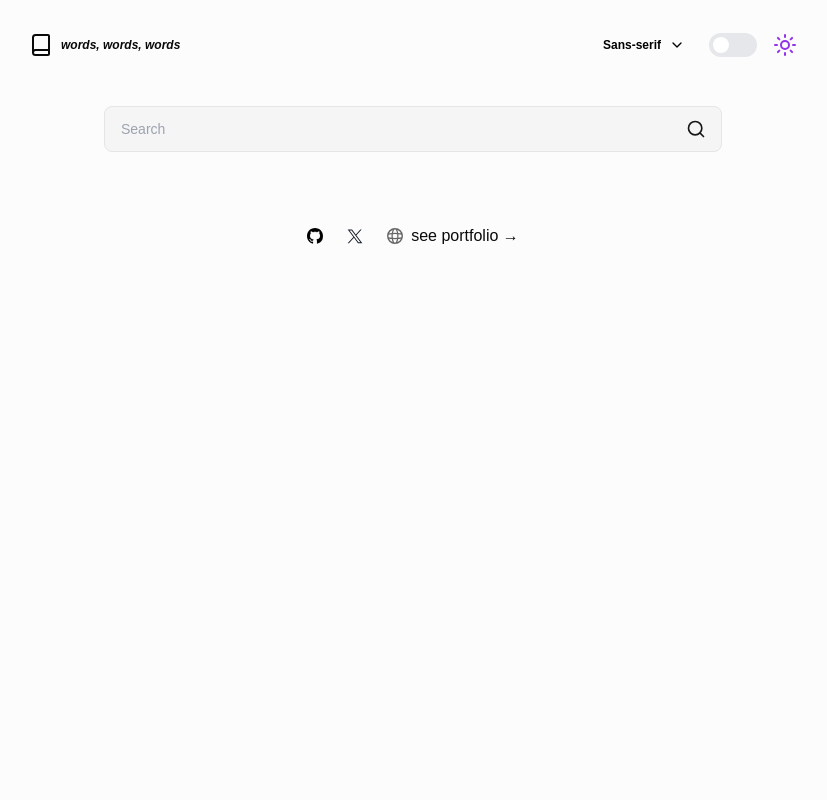
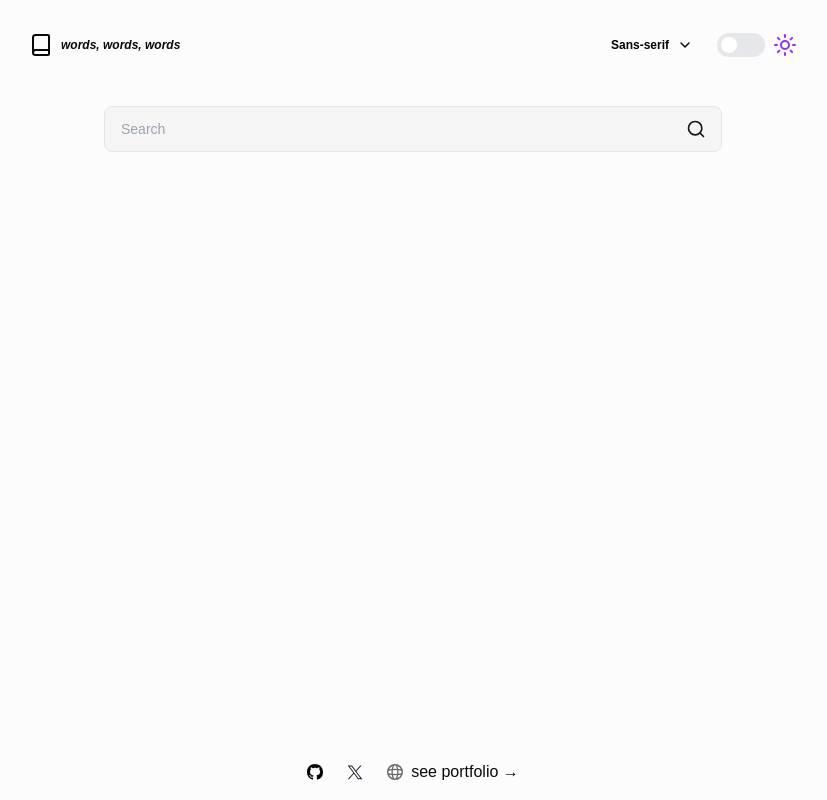
Before and after one commit to gizemnkorkmaz/words-words-words, a Next.js app: page / in a window 1280 px wide. Shown: the whole page, without its empty margins (227-1054 px from the left). Built offline with nearby package versions, Linux system fonts and the light colour scheme.

Commit message:
improve ui

```diff
--- a/app/globals.css
+++ b/app/globals.css
@@ -7,7 +7,10 @@ body {
   max-width: 960px;
   margin: 0 auto;
   transition: background-color 0.3s, color 0.3s;
-
+  height: 100vh;
+  min-height: 100vh;
+  display: flex;
+  flex-direction: column;
 }
 
 @layer base {
--- a/app/page.tsx
+++ b/app/page.tsx
@@ -32,7 +32,7 @@ export default function Home() {
   }, [searchTerm]);
 
   return (
-    <div className="flex flex-col items-center p-4 space-y-4">
+    <div className="flex flex-grow flex-col items-center p-4 space-y-4">
       <SearchInput
         onSearch={(search: string) => {
           setHasError(false);
--- a/components/Header.tsx
+++ b/components/Header.tsx
@@ -18,7 +18,7 @@ export default function Header({ className }: { className?: string }){
   };
 
   return (
-    <header className={`flex flex-wrap items-center justify-between py-8 px-6 sm:px-12 lg:px-24 m-auto ${className}`}>
+    <header className={`flex flex-wrap items-center justify-between py-8 px-6 sm:px-12 lg:px-24 ${className}`}>
       <div className="flex items-center gap-2 hover:opacity-60 cursor-pointer" onClick={clearSearch}>
         <Book size={24} />
         <h1 className="sm:text-xs font-bold italic text-[8px]">words, words, words</h1>
--- a/components/ThemeToggle.tsx
+++ b/components/ThemeToggle.tsx
@@ -9,7 +9,7 @@ const ThemeToggle: React.FC<ThemeToggleProps> = ({ theme, toggleTheme }) => {
   const isDarkMode = theme === "dark";
 
   return (
-    <div className="flex items-center gap-4">
+    <div className="flex items-center gap-2">
       <label
         htmlFor="theme-toggle"
         className="relative inline-block sm:w-12 sm:h-6 w-8 h-[20px] cursor-pointer"
@@ -22,17 +22,19 @@ const ThemeToggle: React.FC<ThemeToggleProps> = ({ theme, toggleTheme }) => {
           onChange={toggleTheme}
         />
         <span
-    className={`absolute inset-0 bg-gray-200 dark:bg-purple-600 rounded-full transition-colors duration-300 peer-checked:bg-purple-600`}
+          className="absolute inset-0 bg-gray-200 dark:bg-purple-600 rounded-full transition-colors duration-300 peer-checked:bg-purple-600"
         />
         <span
-    className={`absolute left-1 top-1 sm:w-4 sm:h-4 w-3 h-3 bg-white rounded-full transition-transform duration-300 transform sm:peer-checked:translate-x-6 peer-checked:translate-x-3 `}
+          className="absolute left-1 top-1 sm:w-4 sm:h-4 w-3 h-3 bg-white rounded-full transition-transform duration-300 transform sm:peer-checked:translate-x-6 peer-checked:translate-x-3"
         />
       </label>
+      <div className="w-4 h-4 sm:w-6 sm:h-6 flex items-center justify-center">
         {isDarkMode ? (
-        <Moon className="text-purple-600" size={24} />
+          <Moon className="text-purple-600" size="100%" />
         ) : (
-        <Sun className="text-purple-600" size={24} />
+          <Sun className="text-purple-600" size="100%" />
         )}
+      </div>
     </div>
   );
 };
```
Lines whose indentation alone changed are shown as unchanged.
